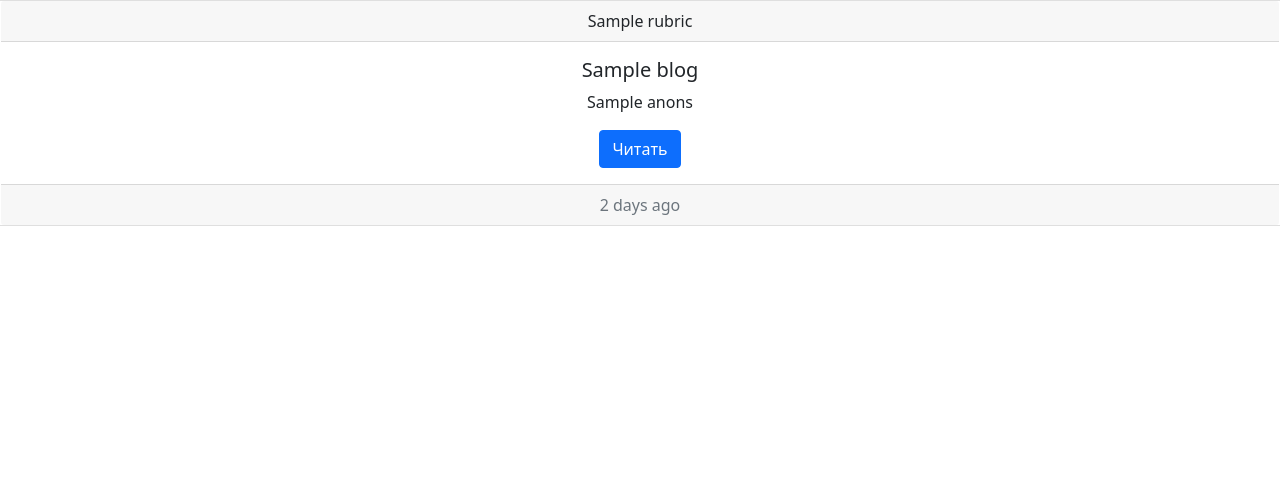
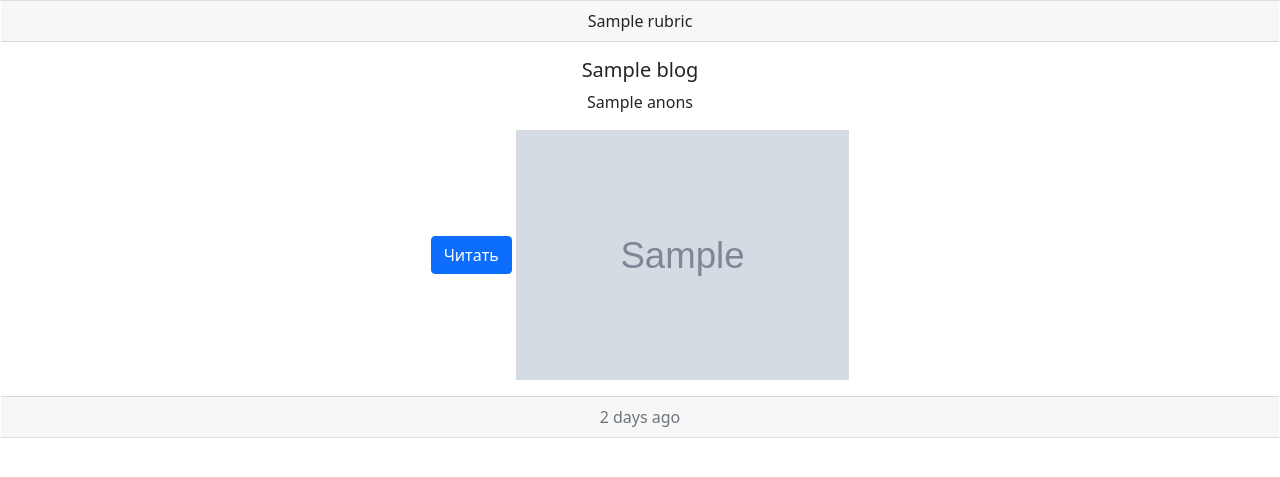
Before and after one commit to egk60793/python_for_GIT, a Python web app: template projector/blog/templates/blog/index.html in a window 1280 px wide. Shown: the part 56-533 px from the top of the page. Run offline with Jinja, Linux system fonts and the light colour scheme; the template is opened without the code that fills it: most values are stand-ins (such as "Sample title", 1, 10 or a date in 2020); grey boxes marked "Sample" are stand-in pictures.

Commit message:
add photo

```diff
--- a/projector/blog/templates/blog/index.html
+++ b/projector/blog/templates/blog/index.html
@@ -56,6 +56,7 @@
             <h5 class="card-title">{{ i.title }}</h5>
             <p class="card-text">{{ i.anons }}</p>
             <a href="#" class="btn btn-primary">Читать</a>
+            <img src="{{ i.photo.url }}" alt="" height="250">
         </div>
         <div class="card-footer text-muted">
             2 days ago
```
